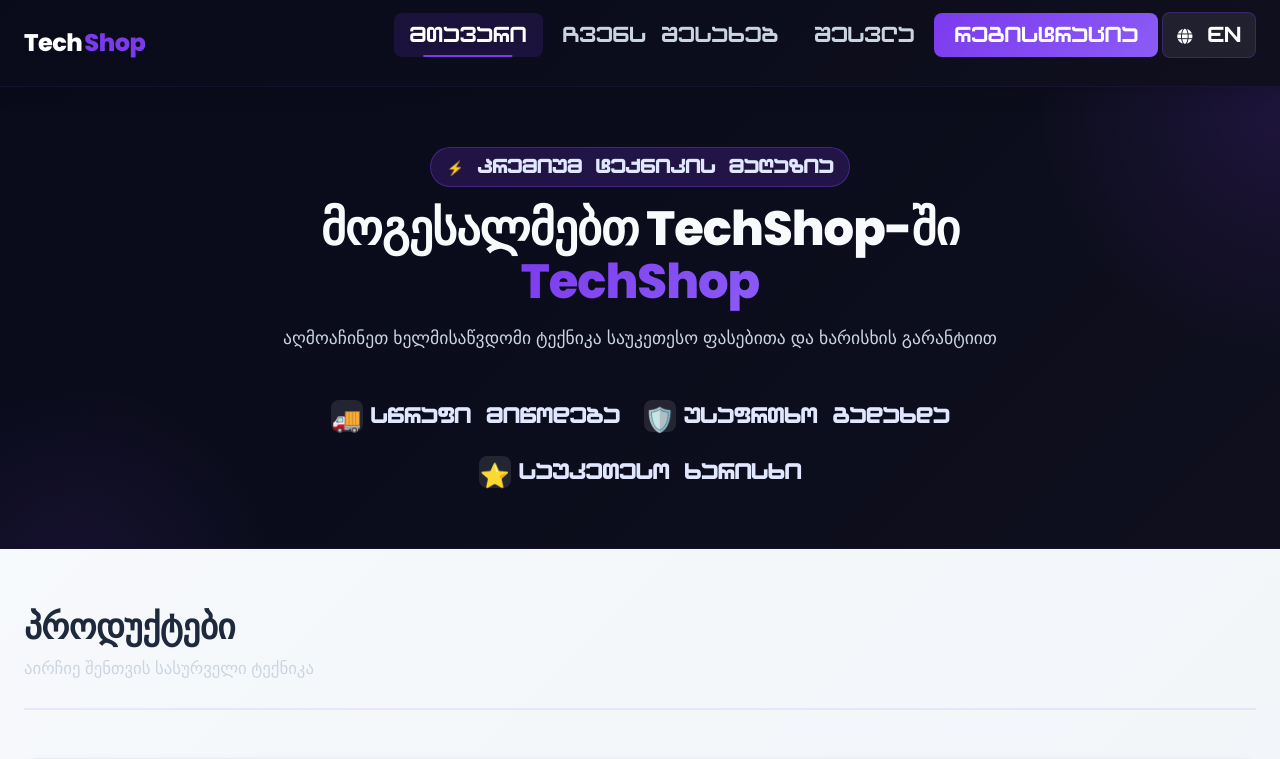
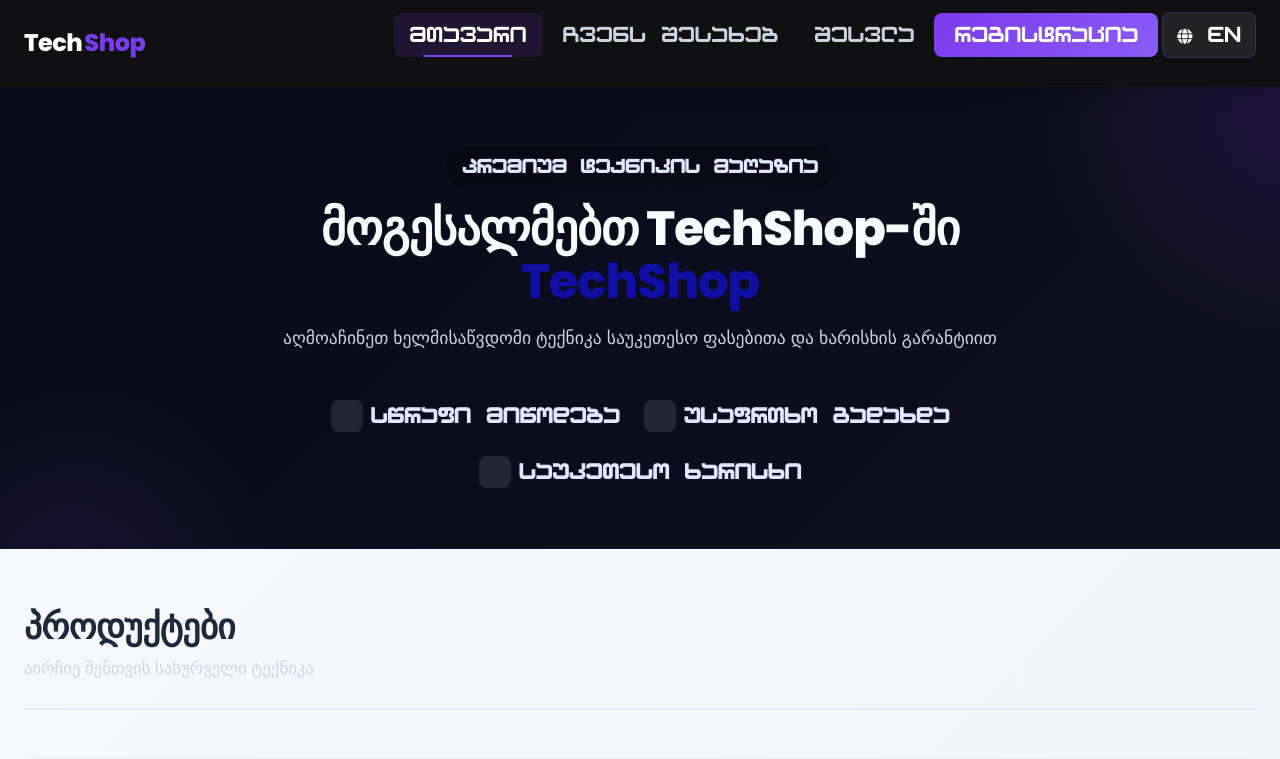
Before and after one commit to LikaMart/tech-shop, an Angular app: page /home in a window 1280 px wide. Shown: the top 759 px of the page. Built offline with nearby package versions, Linux system fonts and the light colour scheme; no server answers.

Commit message:
css change

```diff
--- a/src/app/pages/home/home.css
+++ b/src/app/pages/home/home.css
@@ -47,8 +47,8 @@
 
 .hero-badge {
   display: inline-block;
-  background: rgba(124, 58, 237, 0.2);
-  border: 1px solid rgba(124, 58, 237, 0.4);
+  background: rgba(0, 0, 0, 0.2);
+  border: 1px solid rgba(7, 7, 7, 0.4);
   color: #e0e7ff;
   padding: 8px 16px;
   border-radius: 20px;
@@ -85,7 +85,7 @@
 }
 
 .hero-title span {
-  background: linear-gradient(135deg, var(--accent-color) 0%, #8b5cf6 100%);
+  background:  #0f0fa4;
   -webkit-background-clip: text;
   -webkit-text-fill-color: transparent;
   background-clip: text;
--- a/src/app/pages/home/home.html
+++ b/src/app/pages/home/home.html
@@ -1,20 +1,20 @@
 <div class="home">
   <div class="hero-section">
     <div class="hero-content">
-      <div class="hero-badge">⚡ {{ lang.translations().heroStoreTag }}</div>
+      <div class="hero-badge"> {{ lang.translations().heroStoreTag }}</div>
       <h1 class="hero-title">{{ lang.translations().heroTitle }} <span>TechShop</span></h1>
       <p class="hero-subtitle">{{ lang.translations().heroSubtitle }}</p>
       <div class="hero-features">
         <div class="feature-item">
-          <span class="feature-icon">🚚</span>
+          <span class="feature-icon"></span>
           <span>{{ lang.translations().heroFastDelivery }}</span>
         </div>
         <div class="feature-item">
-          <span class="feature-icon">🛡️</span>
+          <span class="feature-icon"></span>
           <span>{{ lang.translations().heroSecurePayment }}</span>
         </div>
         <div class="feature-item">
-          <span class="feature-icon">⭐</span>
+          <span class="feature-icon"></span>
           <span>{{ lang.translations().heroBestQuality }}</span>
         </div>
       </div>
--- a/src/app/pages/login/login.css
+++ b/src/app/pages/login/login.css
@@ -14,13 +14,13 @@
   position: absolute;
   inset: 0;
   background:
-    radial-gradient(ellipse 50% 60% at 20% 50%, rgba(201,169,110,0.06) 0%, transparent 70%),
-    radial-gradient(ellipse 40% 50% at 80% 50%, rgba(13,15,26,0.04) 0%, transparent 70%);
+    radial-gradient(ellipse 50% 60% at 20% 50%, rgba(201, 169, 110, 0.06) 0%, transparent 70%),
+    radial-gradient(ellipse 40% 50% at 80% 50%, rgba(13, 15, 26, 0.04) 0%, transparent 70%);
   pointer-events: none;
 }
 
 .login-card {
-  background: white;
+  background: rgb(32, 30, 39);
   border-radius: var(--radius-xl);
   padding: 48px 44px;
   width: 100%;
@@ -67,7 +67,7 @@
 .form-group label {
   font-size: 0.82rem;
   font-weight: 600;
-  color: var(--text-secondary);
+  color: rgb(233, 233, 233);
   letter-spacing: 0.3px;
   text-transform: uppercase;
 }
@@ -134,4 +134,6 @@
   transition: color var(--transition-fast);
 }
 
-.switch-link a:hover { color: var(--accent-hover); }
+.switch-link a:hover {
+  color: var(--accent-hover);
+}
--- a/src/app/pages/register/register.css
+++ b/src/app/pages/register/register.css
@@ -5,8 +5,7 @@
   justify-content: center;
   padding: 48px 24px;
   background:
-    radial-gradient(circle at top, rgba(124, 58, 237, 0.14), transparent 25%),
-    linear-gradient(180deg, #080a18 0%, #050714 100%);
+    rgb(7, 7, 51);
 }
 
 .register-shell {
@@ -125,7 +124,7 @@
 
 .form-group input:focus,
 .form-group select:focus {
-  border-color: rgba(124, 58, 237, 0.85);
+  border-color: rgba(88, 2, 235, 0.85);
   box-shadow: 0 0 0 4px rgba(124, 58, 237, 0.12);
   outline: none;
 }
@@ -138,7 +137,7 @@
 .btn-primary-custom {
   width: 100%;
   padding: 14px 18px;
-  background: linear-gradient(135deg, #8b5cf6, #7c3aed);
+  background: rgb(30, 30, 113);
   color: #fff;
   border-radius: 16px;
   border: none;
--- a/src/app/shared/components/navbar/navbar.css
+++ b/src/app/shared/components/navbar/navbar.css
@@ -1,5 +1,5 @@
 .navbar {
-  background: linear-gradient(135deg, var(--main-color) 0%, #0f0f1e 100%);
+  background: #101013;
   width: 100%;
   position: sticky;
   top: 0;
```
